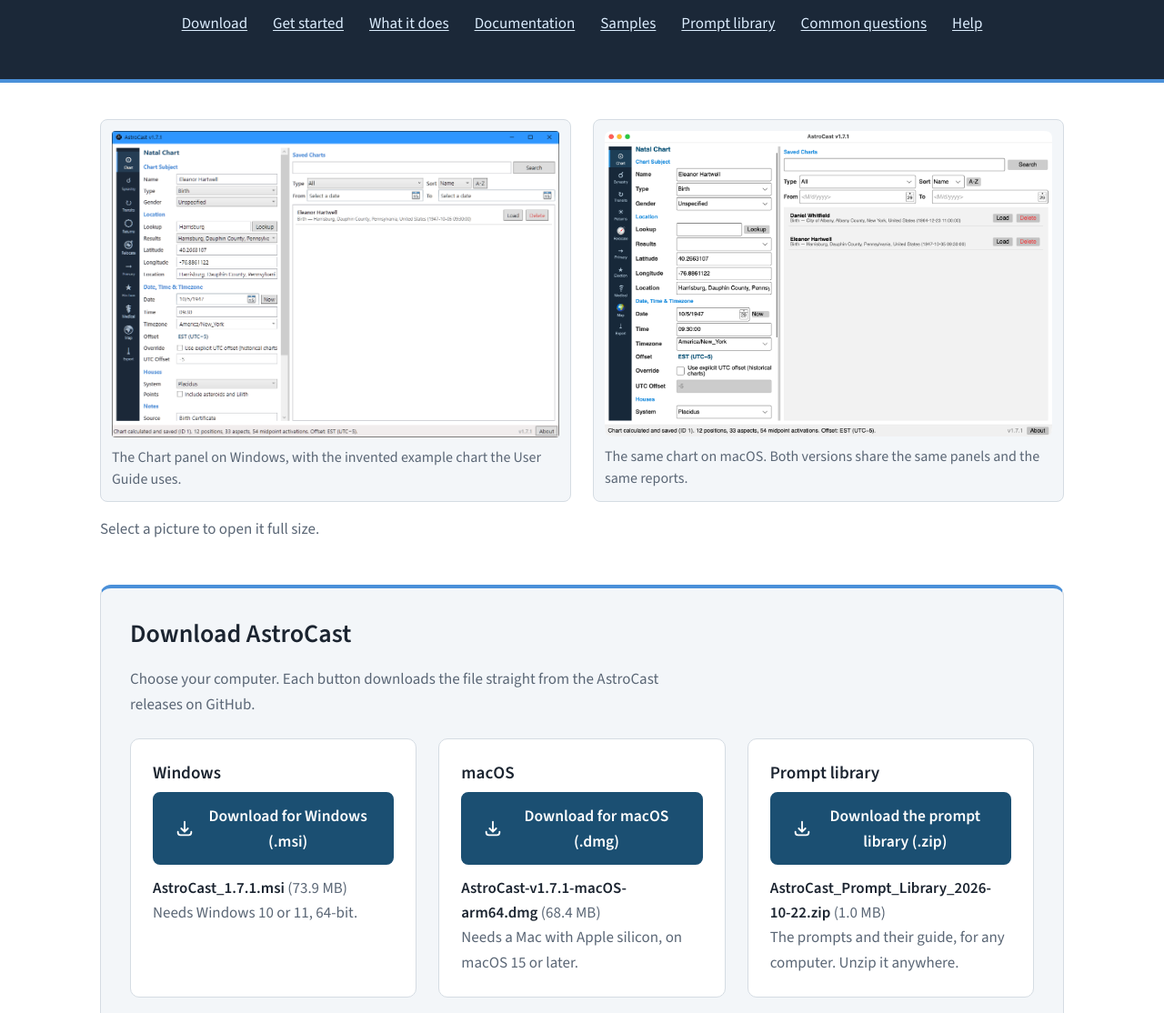
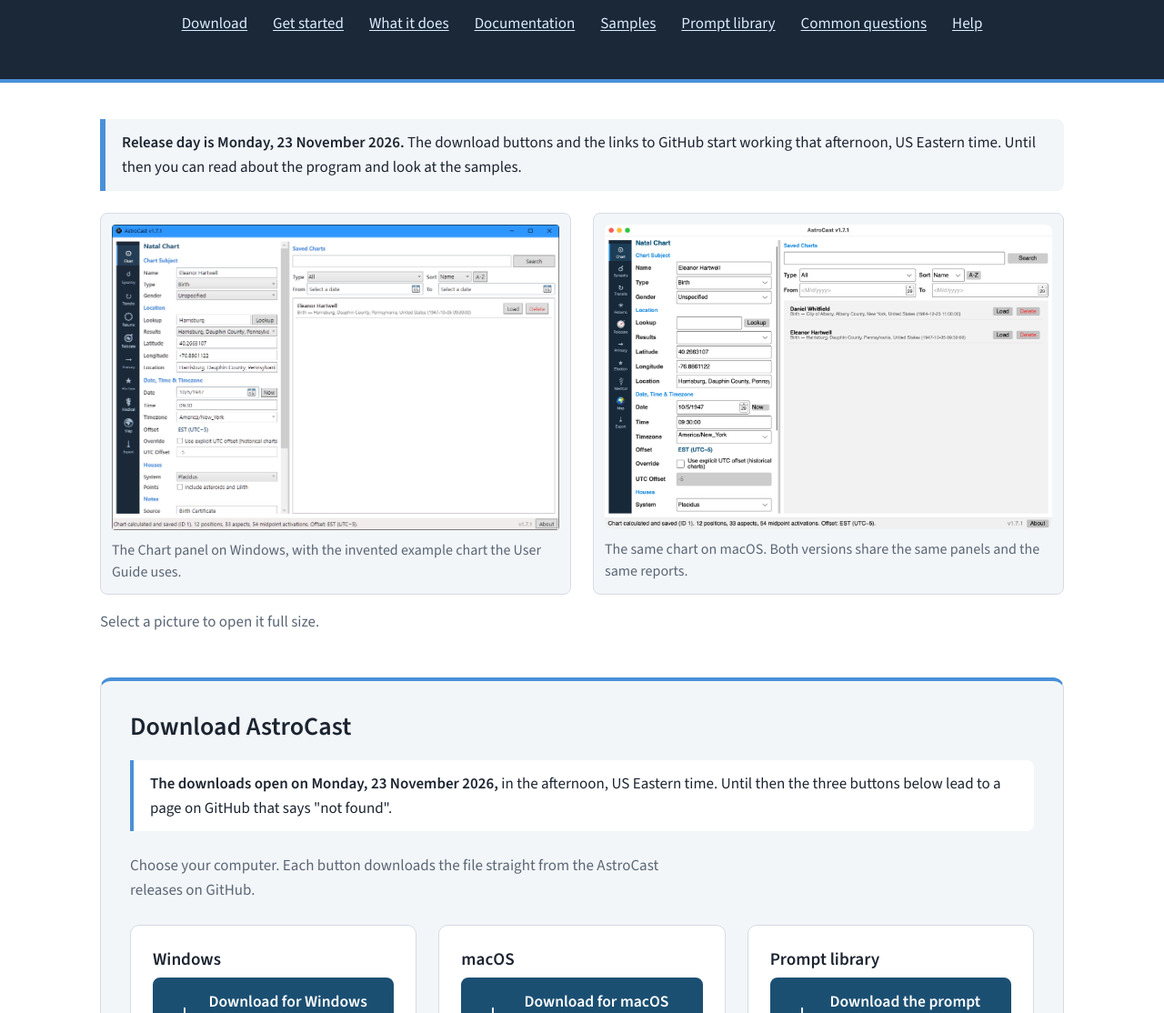
Before and after one commit to sthornhill008/AstroCast, a plain HTML site: page website/AstroCast/index.html in a window 1280 px wide. Shown: the part 430-1544 px from the top of the page at 91% size. Drawn offline with Linux system fonts and the light colour scheme.

Commit message:
docs: add a release-day notice to the website's main page
The site is uploaded ahead of the release, to test the server's
settings and to have a link to show. Until the repository is public
its download buttons and its links to GitHub lead to "not found",
so the main page says, at its top and above the buttons, that
release day is Monday 23 November 2026 and that the downloads open
that afternoon. The notice is marked and comes out at the release.
Steve, 2026-11-20.

Co-Authored-By: Claude Fable 5.2 <noreply@anthropic.com>

```diff
--- a/website/AstroCast/index.html
+++ b/website/AstroCast/index.html
@@ -152,6 +152,9 @@
         .btn svg { width: 22px; height: 22px; flex-shrink: 0; }
         .file-line { margin-top: 12px; color: var(--muted); overflow-wrap: anywhere; }
         .file-line strong { color: var(--text); }
+        /* release-notice-start */
+        .release-notice { background: var(--surface); color: var(--text); border-left: 6px solid var(--brand); padding: 12px 18px; margin-bottom: 24px; border-radius: 0 8px 8px 0; }
+        /* release-notice-end */
         .note { border-left: 4px solid var(--brand); background: var(--bg); padding: 12px 18px; margin-top: 14px; border-radius: 0 8px 8px 0; }
         .all-releases { margin-top: 20px; }
 
@@ -367,6 +370,9 @@
     <main id="main">
         <div class="container">
 
+            <!-- release-notice-start -->
+            <p class="release-notice"><strong>Release day is Monday, 23 November 2026.</strong> The download buttons and the links to GitHub start working that afternoon, US Eastern time. Until then you can read about the program and look at the samples.</p>
+            <!-- release-notice-end -->
             <section class="hero-shots" aria-label="AstroCast on Windows and macOS">
                 <figure>
                     <a class="shot-link" href="images/shot-chart-win-v1.png" aria-label="Open the full-size picture: the Chart panel on Windows">
@@ -393,6 +399,9 @@
 
             <section class="card card-top" id="download" aria-labelledby="download-h">
                 <h2 id="download-h">Download AstroCast</h2>
+                <!-- release-notice-start -->
+                <p class="note release-notice"><strong>The downloads open on Monday, 23 November 2026,</strong> in the afternoon, US Eastern time. Until then the three buttons below lead to a page on GitHub that says "not found".</p>
+                <!-- release-notice-end -->
                 <p class="lede">Choose your computer. Each button downloads the file straight from the AstroCast releases on GitHub.</p>
 
                 <div class="downloads">
```
Also changed, not shown: 1 other file.
